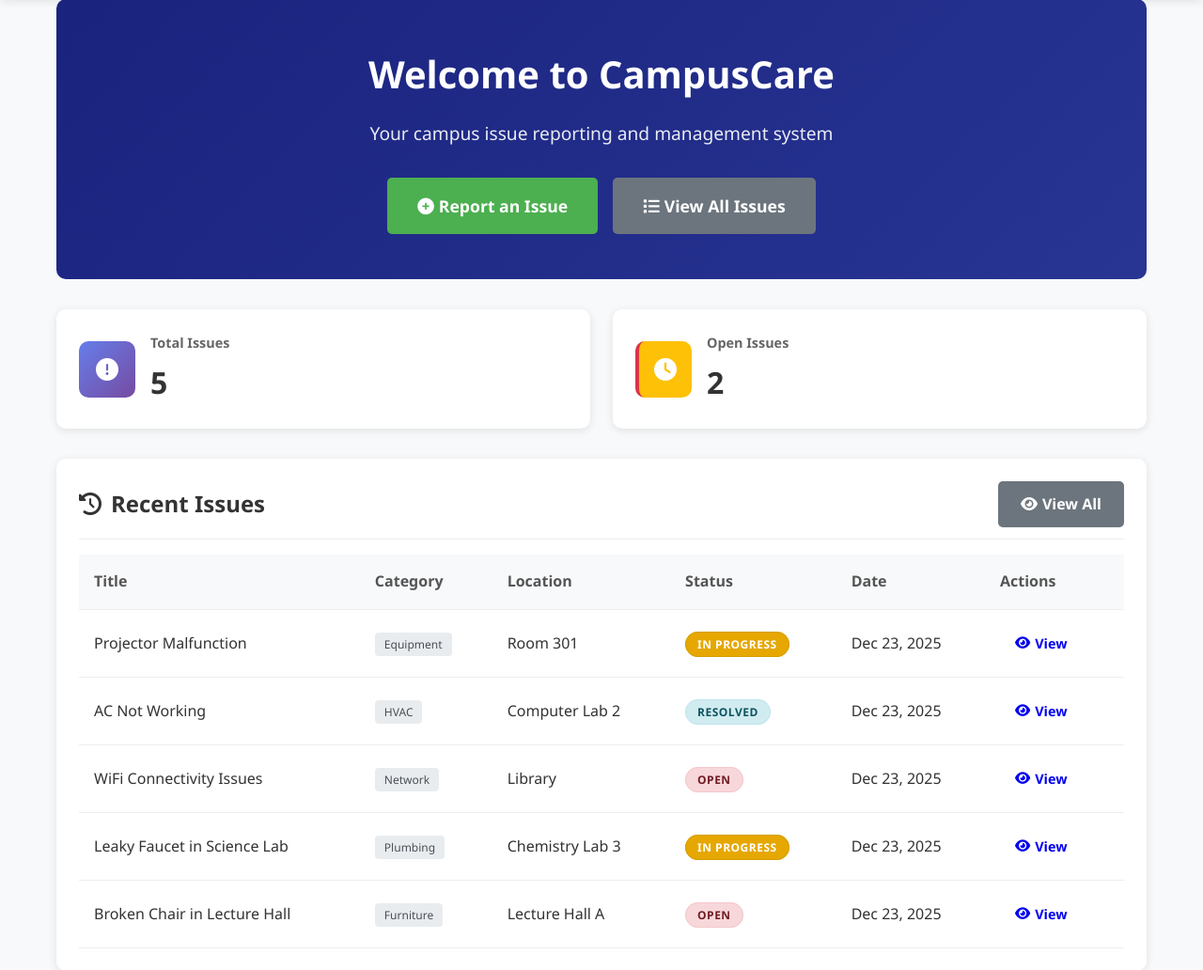
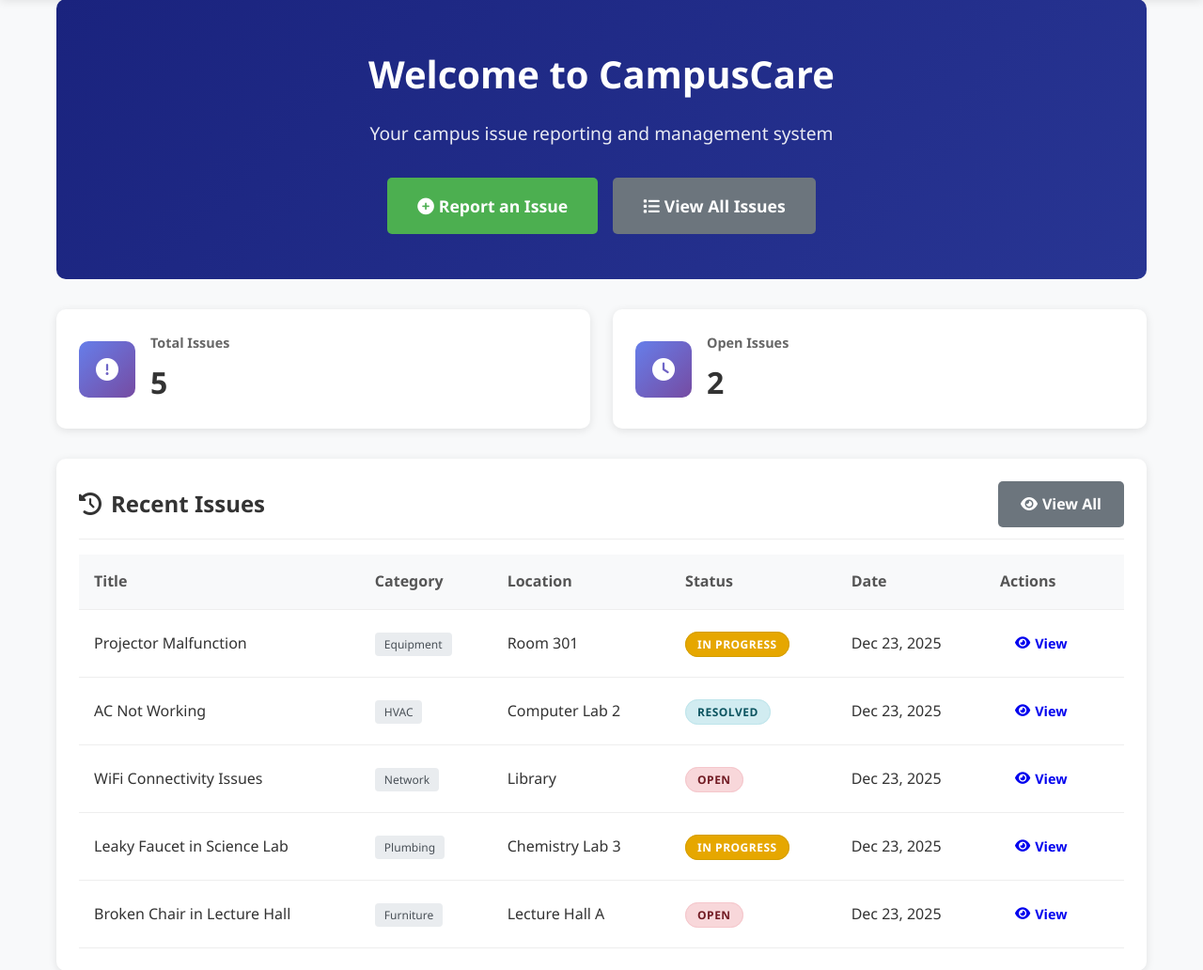
Before and after one commit to coderyn/CampusCare, a Flask app: page / in a window 1280 px wide. Shown: the part 75-1107 px from the top of the page at 94% size. Run offline with Flask 3, Linux system fonts and the light colour scheme.

Commit message:
fixed icon bug

```diff
--- a/website/templates/home.html
+++ b/website/templates/home.html
@@ -31,8 +31,8 @@
     </div>
 
     <div class="stat-card">
-        <div class="stat-icon status-open">
-            <i class="fas fa-clock"></i>
+        <div class="stat-icon">
+            <i class="fas fa-clock open-icon"></i>
         </div>
         <div class="stat-info">
             <h3>Open Issues</h3>
```
